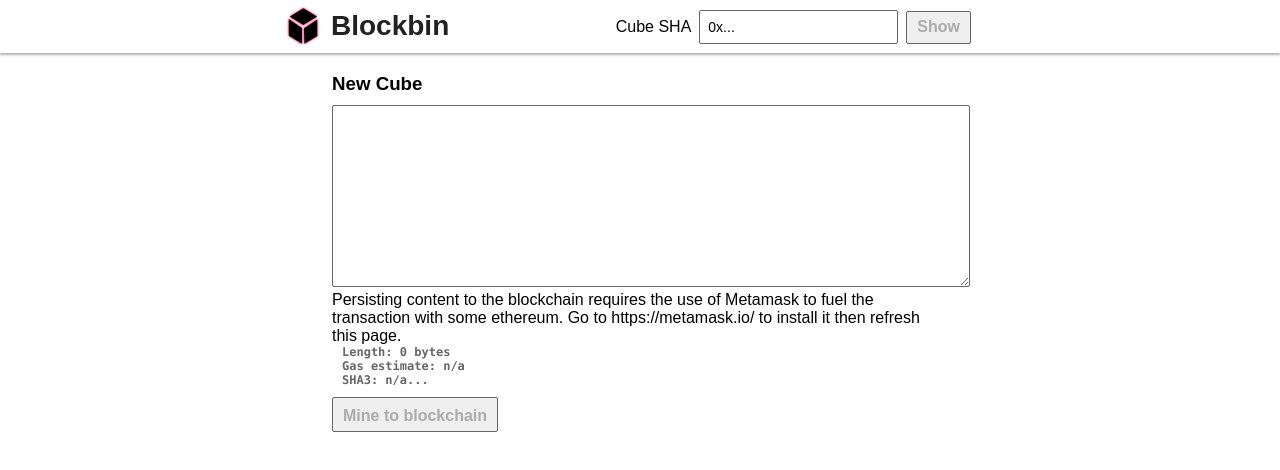
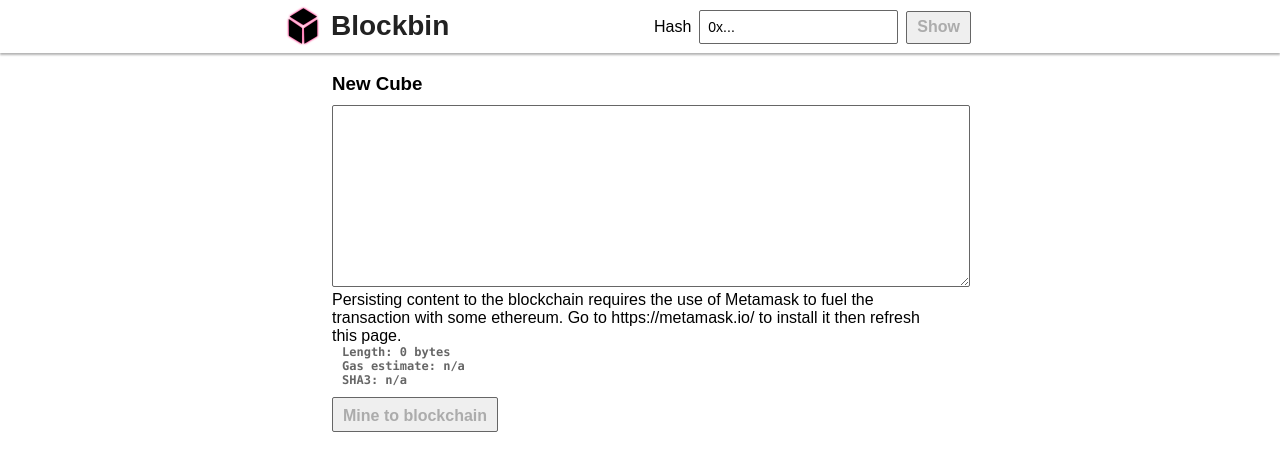
Before and after one commit to ArnaudBrousseau/blockbin, a React app in the folder webapp/: page / in a window 1280 px wide. Shown: the top 470 px of the page. Built offline with nearby package versions, Linux system fonts and the light colour scheme.

Commit message:
Renames SHA3 to hash to be a bit more generic.

```diff
--- a/webapp/src/components/NewCubeForm.js
+++ b/webapp/src/components/NewCubeForm.js
@@ -115,7 +115,7 @@ class NewCubeForm extends Component {
 
         <h4 className="cube-info nerdy">Length: {(this.state.cubeBytes.length-2)/2} bytes</h4>
         <h4 className="cube-info nerdy">Gas estimate: {this.state.estimate}</h4>
-        <h4 className="cube-info nerdy">SHA3: {this.state.contentHash.substr(0,10) + '...'}</h4>
+        <h4 className="cube-info nerdy">SHA3: {this.state.contentHash}</h4>
 
         <button
           className="submit-button"
--- a/webapp/src/components/ShowCubeForm.js
+++ b/webapp/src/components/ShowCubeForm.js
@@ -14,7 +14,7 @@ class ShowCubeForm extends Component {
     this.handleSubmit = this.handleSubmit.bind(this);
   }
 
-  isValidSHA3(str) {
+  isValidHash(str) {
     return /^0x[0-9abcdef]{64}$/.test(str);
   }
 
@@ -28,15 +28,15 @@ class ShowCubeForm extends Component {
   }
 
   render() {
-    var isValidSHA3 = this.isValidSHA3(this.state.value);
+    var isValidHash = this.isValidHash(this.state.value);
 
     return (
       <form className="header-form" onSubmit={this.handleSubmit}>
         <label>
-          Cube SHA
+          Hash
           <input type="text" value={this.state.value} onChange={this.handleChange} name="sha" className="header-input" />
         </label>
-        <button className="header-submit-button" disabled={isValidSHA3 ? '' : 'disabled'}>Show</button>
+        <button className="header-submit-button" disabled={isValidHash ? '' : 'disabled'}>Show</button>
       </form>
     );
   }
```
